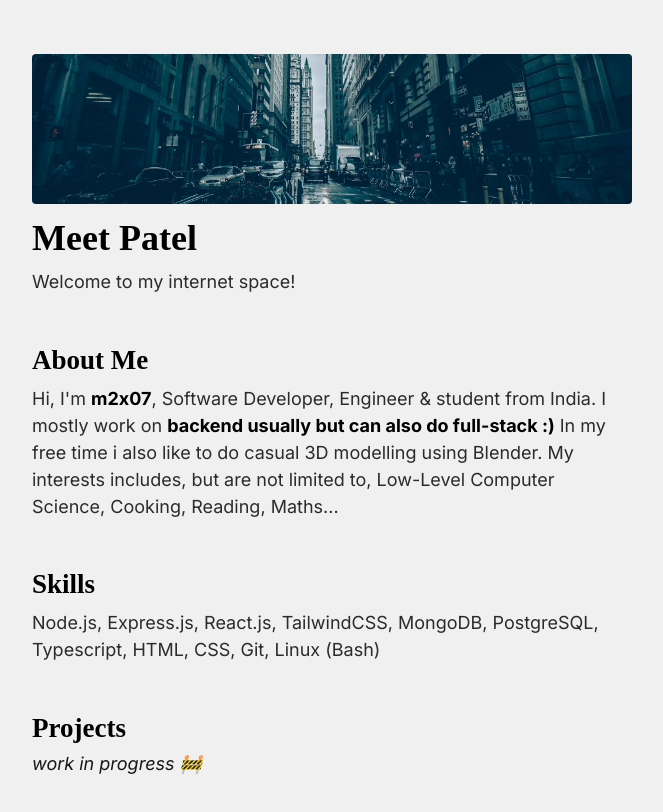
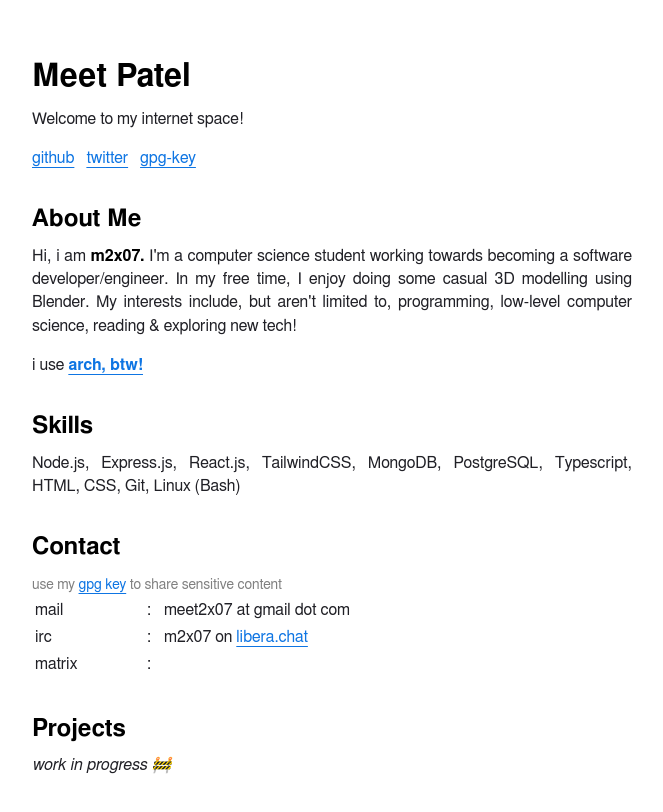
Before and after one commit to m2x07/m2x07.github.io, a website: page index.html in a window 1280 px wide. Shown: the whole page, without its empty margins (308-971 px from the left). Drawn offline with Linux system fonts and the light colour scheme; a web font is replaced by a local one.

Commit message:
website is redesigned

```diff
--- a/index.html
+++ b/index.html
@@ -1,33 +1,37 @@
 <!doctype html>
 <html lang="en">
+
 <head>
   <meta charset="UTF-8" />
+  <meta name="description" content="Meet Patel's (m2x07) personal website">
+  <meta name="creator" content="m2x07">
+  <meta name="twitter:creator" content="_m2x07">
   <link rel="stylesheet" href="style.css" />
   <meta name="viewport" content="width=device-width, initial-scale=1.0" />
   <title>m2x07's website</title>
 </head>
 
 <body>
-    <main>
   <header>
-        <img
-          src="public/anthony-indraus-v4ZUGlrdVAA-unsplash.jpg"
-          alt="banner image"
-          id="banner" />
     <h1>Meet Patel</h1>
     <p>Welcome to my internet space!</p>
+    <nav>
+      <a href="https://github.com/m2x07" target="_blank">github</a>
+      <a href="https://x.com/_m2x07" target="_blank">twitter</a>
+      <a href="#" target="_blank">gpg-key</a>
+    </nav>
   </header>
 
   <section>
     <h2>About Me</h2>
     <p>
-          Hi, I'm <strong>m2x07</strong>, Software Developer, Engineer &amp;
-          student from India. I mostly work on
-          <strong>backend usually but can also do full-stack :)</strong> In my
-          free time i also like to do casual 3D modelling using Blender. My
-          interests includes, but are not limited to, Low-Level Computer
-          Science, Cooking, Reading, Maths...
+      Hi, i am <strong>m2x07.</strong> I'm a computer science student working
+      towards becoming a software developer/engineer. In my free time, I enjoy
+      doing some casual 3D modelling using Blender. My interests include, but
+      aren't limited to, programming, low-level computer science, reading &amp;
+      exploring new tech!
     </p>
+    <p>i use <strong><a href="https://knowyourmeme.com/memes/btw-i-use-arch" target="_blank">arch, btw!</a></strong></p>
   </section>
 
   <section>
@@ -36,6 +40,30 @@
       Node.js, Express.js, React.js, TailwindCSS, MongoDB, PostgreSQL,
       Typescript, HTML, CSS, Git, Linux (Bash)
     </p>
+  </section>
+
+  <section>
+    <h2>Contact</h2>
+    <table>
+      <caption><small>use my <a href="#">gpg key</a> to share sensitive content</small></caption>
+      <tbody>
+        <tr>
+          <td>mail</td>
+          <td>:</td>
+          <td>meet2x07 at gmail dot com</td>
+        </tr>
+        <tr>
+          <td>irc</td>
+          <td>:</td>
+          <td>m2x07 on <a href="https://libera.chat" target="_blank">libera.chat</a></td>
+        </tr>
+        <tr>
+          <td>matrix</td>
+          <td>:</td>
+          <!-- <td>m2x07@matrix.org</td> -->
+        </tr>
+      </tbody>
+    </table>
   </section>
 
   <section>
@@ -48,6 +76,6 @@
     <!-- </ul> -->
     <i>work in progress 🚧</i>
   </section>
-    </main>
 </body>
+
 </html>
--- a/style.css
+++ b/style.css
@@ -1,18 +1,46 @@
-@import url("https://fonts.googleapis.com/css2?family=DM+Serif+Text:ital@0;1&family=Inter:ital,opsz,wght@0,14..32,100..900;1,14..32,100..900&display=swap");
-:root {
-    font-size: 18px;
+@media (prefers-color-scheme: dark) {
+    :root {
+        --bg_col: #111111;
+        --text_normal: #cfd3db;
+        --text_strong: #ffffff;
+        --text_link: #59a1ee;
+    }
+}
+
+@media (prefers-color-scheme: light) {
+    :root {
+        --bg_col: #ffffff;
+        --text_normal: #202026;
+        --text_strong: #000000;
+        --text_link: #0e75e3;
+    }
 }
 
 body {
-    margin: 0;
-    padding: 0;
-    height: 100vh;
-    width: 100vw;
-    box-sizing: border-box;
-    color: #171717;
-    background-color: #f0f0f0;
-    font-family: "Inter", sans-serif;
-    font-feature-settings: "calt" 0;
+    color-scheme: light dark;
+    width: min(600px, 93%);
+    padding: 2rem 0;
+    margin: auto;
+    background-color: var(--bg_col);
+    font-family: FreeSans, 'Liberation Sans', 'Nimbus Sans', -apple-system, BlinkMacSystemFont, Roboto, 'Segoe UI', 'Helvetica Neue', sans-serif;
+    color: var(--text_normal);
+    line-height: 1.45;
+}
+
+section {
+    margin: 2rem 0;
+}
+
+a {
+    color: var(--text_link);
+    text-decoration: underline;
+    text-underline-offset: 4px;
+}
+
+p {
+    margin: 0.5rem 0 1rem 0;
+    text-align: justify;
+    hyphens: auto;
 }
 
 h1,
@@ -21,70 +49,35 @@ h3,
 h4,
 h5,
 h6 {
-    font-size: 1rem;
-    font-weight: 400;
-    margin: 0.5rem 0;
+    color: var(--text_strong);
+    margin-bottom: 0.5rem;
 }
 
-p {
-    margin: 0;
-    color: #2b2b2b;
-    line-height: 1.5;
+b,
+strong,
+li::marker {
+    color: var(--text_strong);
 }
 
-p strong {
-    color: black;
-}
-
-h1,
-h2,
-h3 {
-    font-family: "DM Serif Text";
-    font-weight: 600;
-    color: #000000;
-}
-
-h1 {
-    font-size: 2rem;
-}
-
-h2 {
-    font-size: 1.5rem;
-}
-
-h3 {
-    font-size: 1.2rem;
-}
-
-a {
-    text-decoration: none;
-    color: #1783f7;
+small {
+    font-size: 14px;
+    color: gray;
 }
 
 ul,
 ol {
-    margin: 0px 0px 1rem 0px;
-    padding-left: 1.1rem;
+    padding-left: 1rem;
+    margin: 0.5rem 0 1rem 0;
 }
 
-ul > li,
-ol > li {
-    padding-left: 0.5rem;
+nav {
+    display: flex;
+    gap: 0.75rem;
 }
 
-main {
-    width: min(600px, 93%);
-    padding: 3rem 0;
-    margin: auto;
+table {
+    width: 100%;
 }
-
-main section,
-main header {
-    margin-bottom: 2.75rem;
+table caption {
+    text-align: left;
 }
-
-#banner {
-    width: 100%;
-    background-color: #def9fb;
-    border-radius: 4px;
-}
```
Also changed, not shown: public/anthony-indraus-v4ZUGlrdVAA-unsplash.jpg (deleted). Lines whose indentation alone changed are shown as unchanged.
